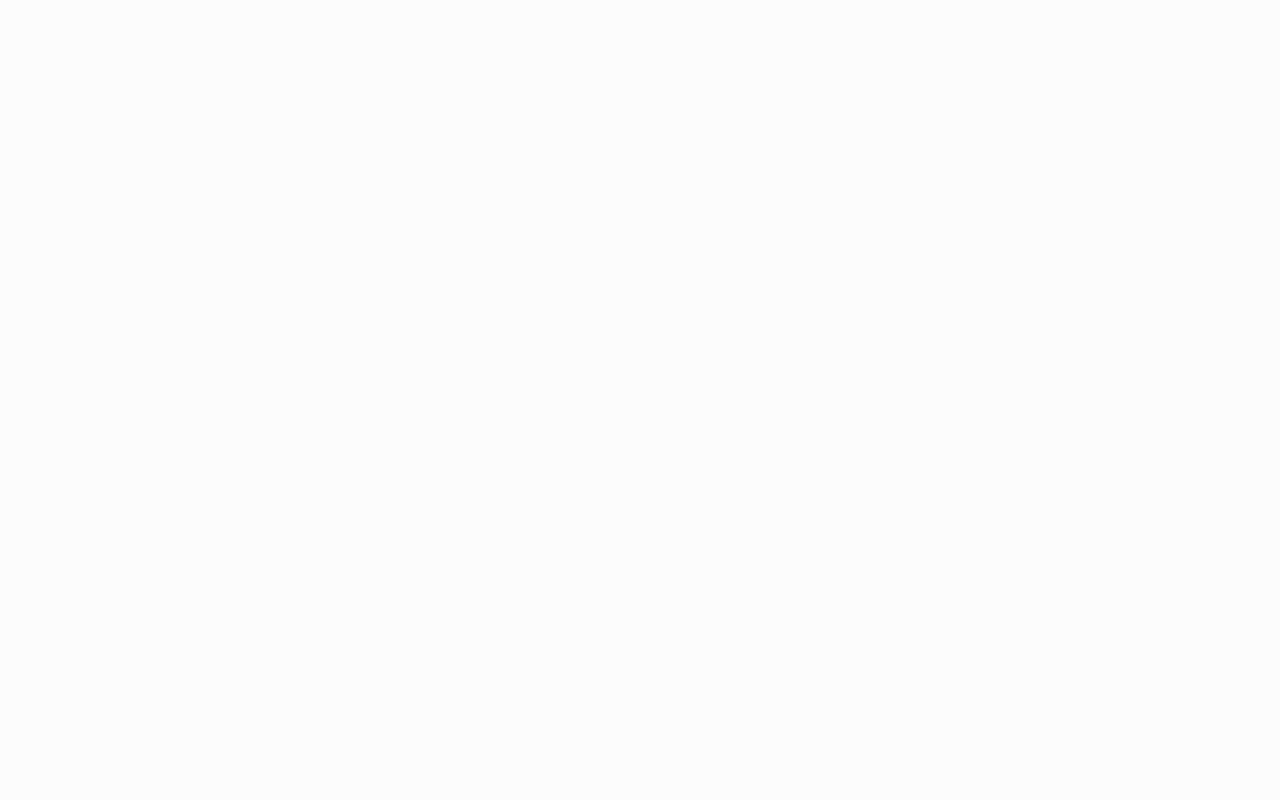
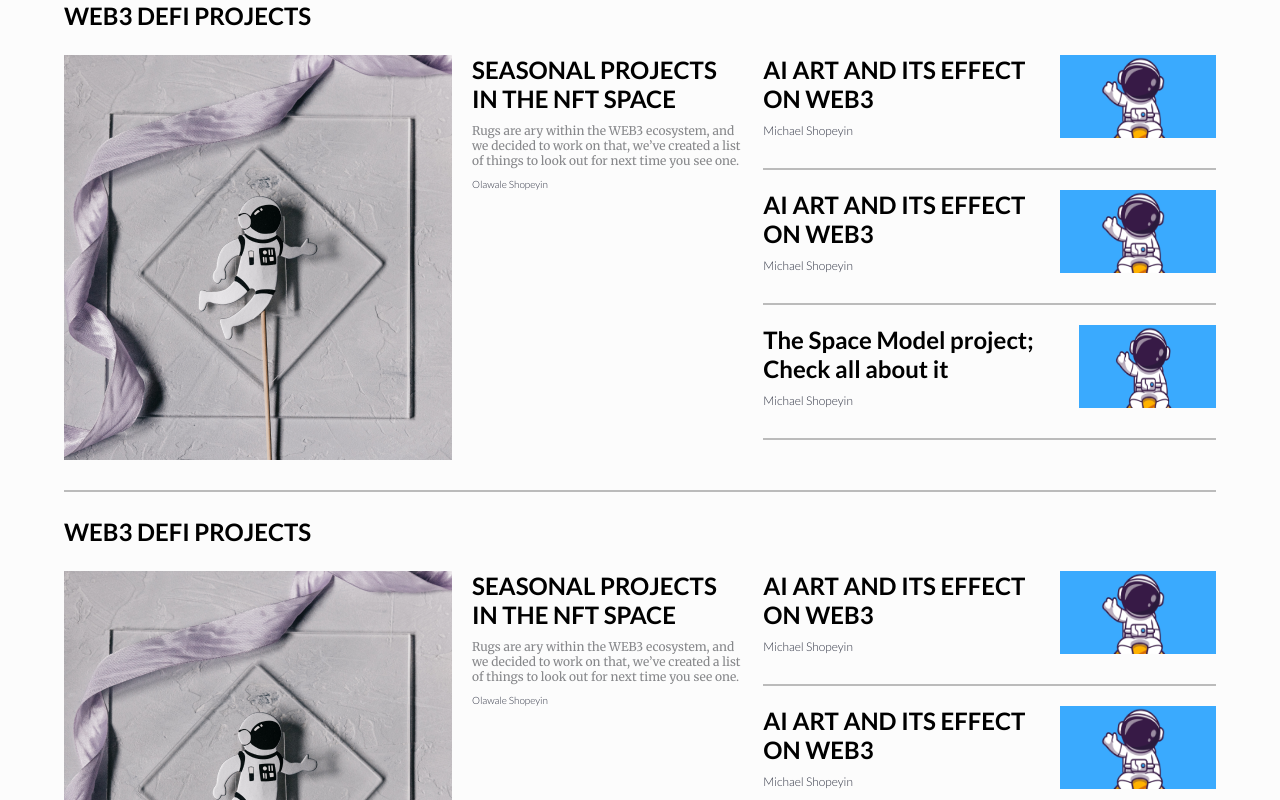
Before and after one commit to jefsamo/defi-column, a React (Vite) app: page / in a window 1280 px wide. Shown: the part 1700-2500 px from the top of the page. Before the commit the page ends 1626 px from the top, so only its background shows below. Built offline with nearby package versions, Linux system fonts and the light colour scheme.

Commit message:
Protocol component

```diff
--- /dev/null
+++ b/src/components/Protocol/Protocol.scss
@@ -0,0 +1,100 @@
+.title {
+  text-transform: uppercase;
+  font-family: "Lato";
+  font-style: normal;
+  font-weight: 900;
+  font-size: 24px;
+  margin: 25px 0;
+}
+.protocol {
+  display: grid;
+  grid-template-columns: 4.5fr 3fr;
+  gap: 20px;
+
+  h3 {
+    font-family: "Lato";
+    font-style: normal;
+    font-weight: 600;
+    font-size: 24px;
+    color: #000000;
+  }
+
+  .desc {
+    font-family: "Merriweather";
+    font-style: normal;
+    font-weight: 400;
+    font-size: 12px;
+    color: #86878a;
+    margin: 10px 0;
+  }
+
+  .author {
+    font-family: "Lato";
+    font-style: normal;
+    font-weight: 300;
+    font-size: 10px;
+    color: #2f3343;
+  }
+  .left-protocol {
+    .protocol-container {
+      display: flex;
+      justify-content: space-between;
+      gap: 20px;
+
+      img {
+        width: 388px;
+      }
+    }
+  }
+
+  .right-protocol {
+    .preview {
+      display: flex;
+      justify-content: space-between;
+      font-family: "Lato";
+      font-style: normal;
+      .left-preview {
+        position: relative;
+        .left {
+          h2 {
+            font-weight: 600;
+            font-size: 24px;
+            color: #000000;
+          }
+          .author {
+            margin-top: 10px;
+            font-weight: 300;
+            font-size: 12px;
+            color: #2f3343;
+          }
+        }
+        .date-category {
+          position: absolute;
+          bottom: 0;
+          display: flex;
+          justify-content: space-between;
+          width: 100%;
+          font-weight: 400;
+          font-size: 12px;
+
+          .category {
+            position: absolute;
+            right: 30px;
+          }
+        }
+      }
+      .right {
+        overflow: hidden;
+        img {
+          height: 100%;
+          width: 100%;
+          transform-origin: 0 0;
+          transition: transform 0.25s, visibility 0.25s ease-in;
+        }
+        &:hover img {
+          transform: scale(1.1);
+        }
+      }
+    }
+  }
+}
--- /dev/null
+++ b/src/components/Protocol/Protocol.tsx
@@ -0,0 +1,76 @@
+import "./Protocol.scss";
+import Astronaut from "../../assets/astronaut.png";
+import Astronaut2 from "../../assets/astronaut2.png";
+import { Link } from "react-router-dom";
+
+const Protocol = () => {
+  return (
+    <>
+      <h1 className="title">Web3 Defi Projects</h1>
+      <div className="protocol">
+        <div className="left-protocol">
+          <Link to="">
+            <div className="protocol-container">
+              <img src={Astronaut} alt="astronaut" />
+              <div className="details">
+                <h3>SEASONAL PROJECTS IN THE NFT SPACE</h3>
+                <p className="desc">
+                  Rugs are ary within the WEB3 ecosystem, and we decided to work
+                  on that, we’ve created a list of things to look out for next
+                  time you see one.
+                </p>
+                <p className="author">Olawale Shopeyin</p>
+              </div>
+            </div>
+          </Link>
+        </div>
+        <div className="right-protocol">
+          <Link to="">
+            <div className="preview">
+              <div className="left-preview">
+                <div className="left">
+                  <h2>AI ART AND ITS EFFECT ON WEB3</h2>
+                  <p className="author">Michael Shopeyin</p>
+                </div>
+              </div>
+              <div className="right">
+                <img src={Astronaut2} alt="preview" />
+              </div>
+            </div>
+            <hr className="rule" />
+          </Link>
+          <Link to="">
+            <div className="preview">
+              <div className="left-preview">
+                <div className="left">
+                  <h2>AI ART AND ITS EFFECT ON WEB3</h2>
+                  <p className="author">Michael Shopeyin</p>
+                </div>
+              </div>
+              <div className="right">
+                <img src={Astronaut2} alt="preview" />
+              </div>
+            </div>
+            <hr className="rule" />
+          </Link>
+          <Link to="">
+            <div className="preview">
+              <div className="left-preview">
+                <div className="left">
+                  <h2>The Space Model project; Check all about it</h2>
+                  <p className="author">Michael Shopeyin</p>
+                </div>
+              </div>
+              <div className="right">
+                <img src={Astronaut2} alt="preview" />
+              </div>
+            </div>
+            <hr className="rule" />
+          </Link>
+        </div>
+      </div>
+    </>
+  );
+};
+
+export default Protocol;
--- a/src/pages/Home/Home.tsx
+++ b/src/pages/Home/Home.tsx
@@ -4,6 +4,7 @@
 import Preview from "../../components/Preview/Preview";
 import Banner from "../../components/Banner/Banner";
 import Shortcut from "../../components/Shortcut/Shortcut";
+import Protocol from "../../components/Protocol/Protocol";
 
 const Home = () => {
   return (
@@ -41,6 +42,13 @@
         <Shortcut />
       </div>
       <hr className="rule" />
+      <div className="protocol-overview">
+        <Protocol />
+      </div>
+      <hr className="rule" />
+      <div className="protocol-overview">
+        <Protocol />
+      </div>
     </>
   );
 };
```
Also changed, not shown: src/assets/astronaut.png (added), src/assets/astronaut2.png (added).
